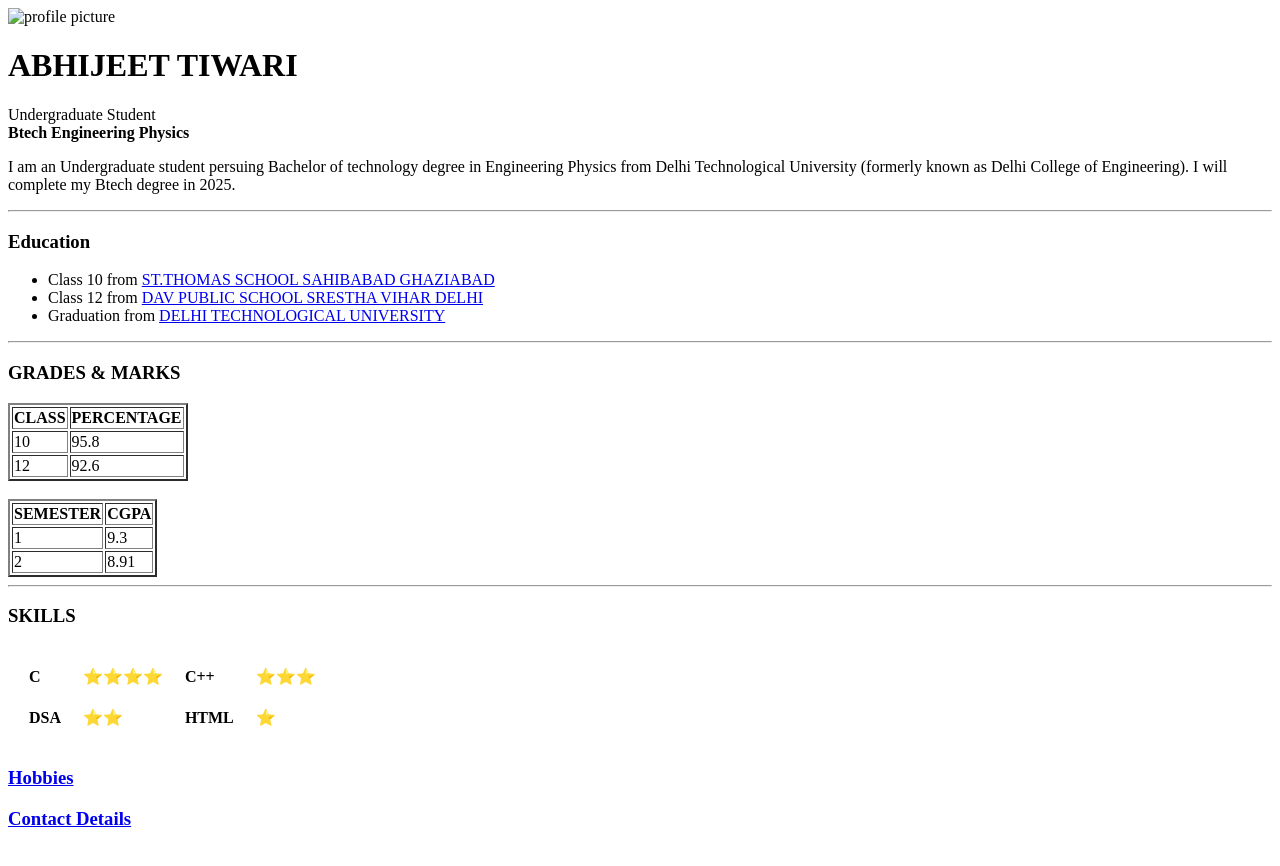
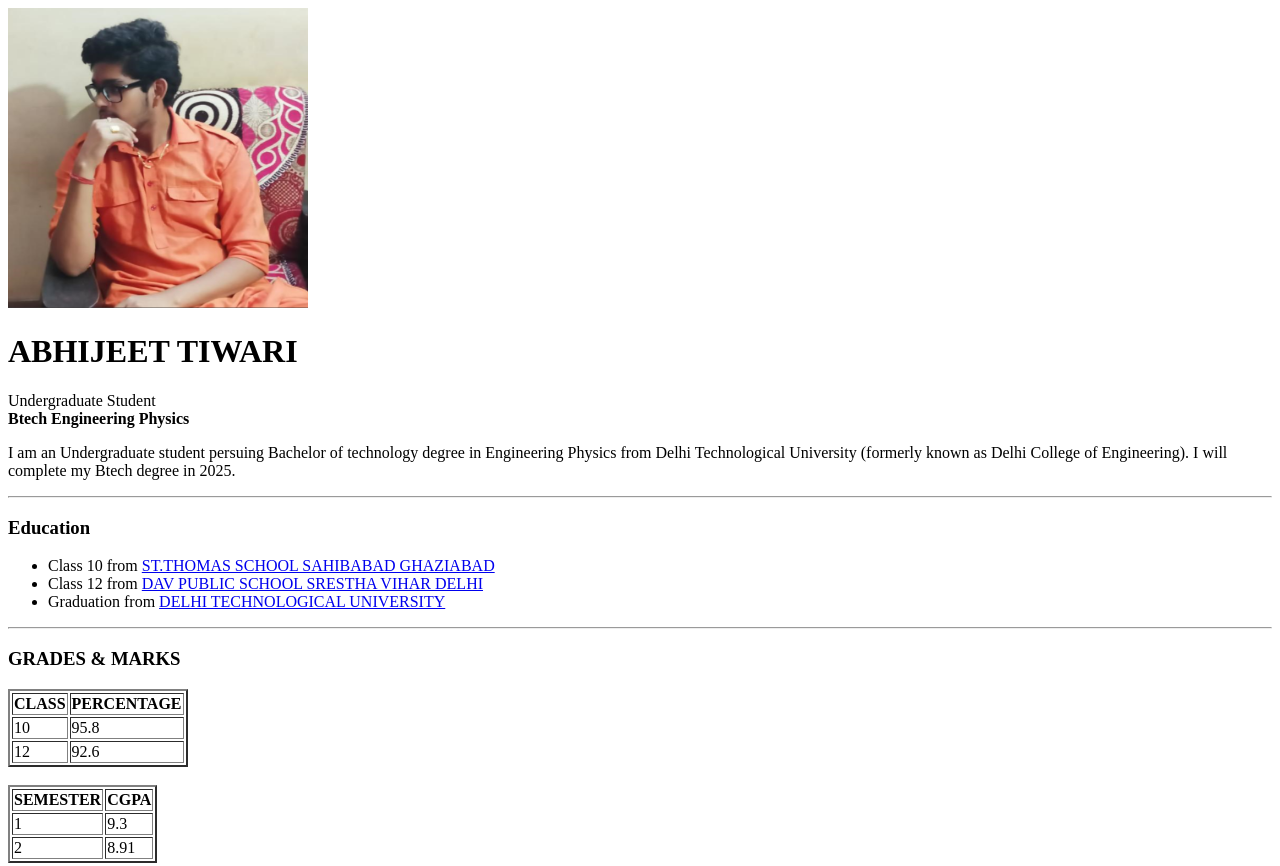
Before and after one commit to Abhi2609/cv, a plain HTML site: page index.html in a window 1280 px wide. Shown: the top 866 px of the page. Drawn offline with Linux system fonts and the light colour scheme.

Commit message:
Update index.html

```diff
--- a/index.html
+++ b/index.html
@@ -8,7 +8,7 @@
     </head>
 
     <body>
-        <img src="images/abhijeet.png" alt="profile picture" height="300" width="300">
+        <img src="abhijeet.png" alt="profile picture" height="300" width="300">
 
         <h1>ABHIJEET TIWARI</h1>
 
```
